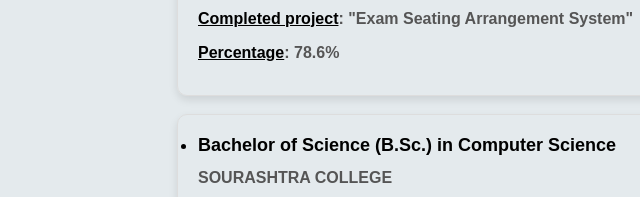
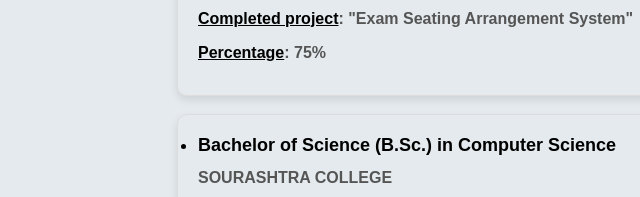
Before and after one commit to jeevanbabu07/portfolio, a plain HTML site: page index.html in a window 1280 px wide. Shown: the part 3261-3458 px from the top of the page, 43-683 px from the left. Drawn offline with Linux system fonts and the light colour scheme.

Commit message:
Update index.html

```diff
--- a/index.html
+++ b/index.html
@@ -232,7 +232,7 @@
     <p>
       <span id="side">Completed project</span>: "Exam Seating Arrangement System"
     </p>
-        <p><span id="side"> Percentage</span>: 78.6% </p>
+        <p><span id="side"> Percentage</span>: 75% </p>
      </ul>
 </div>
 <br>
```
